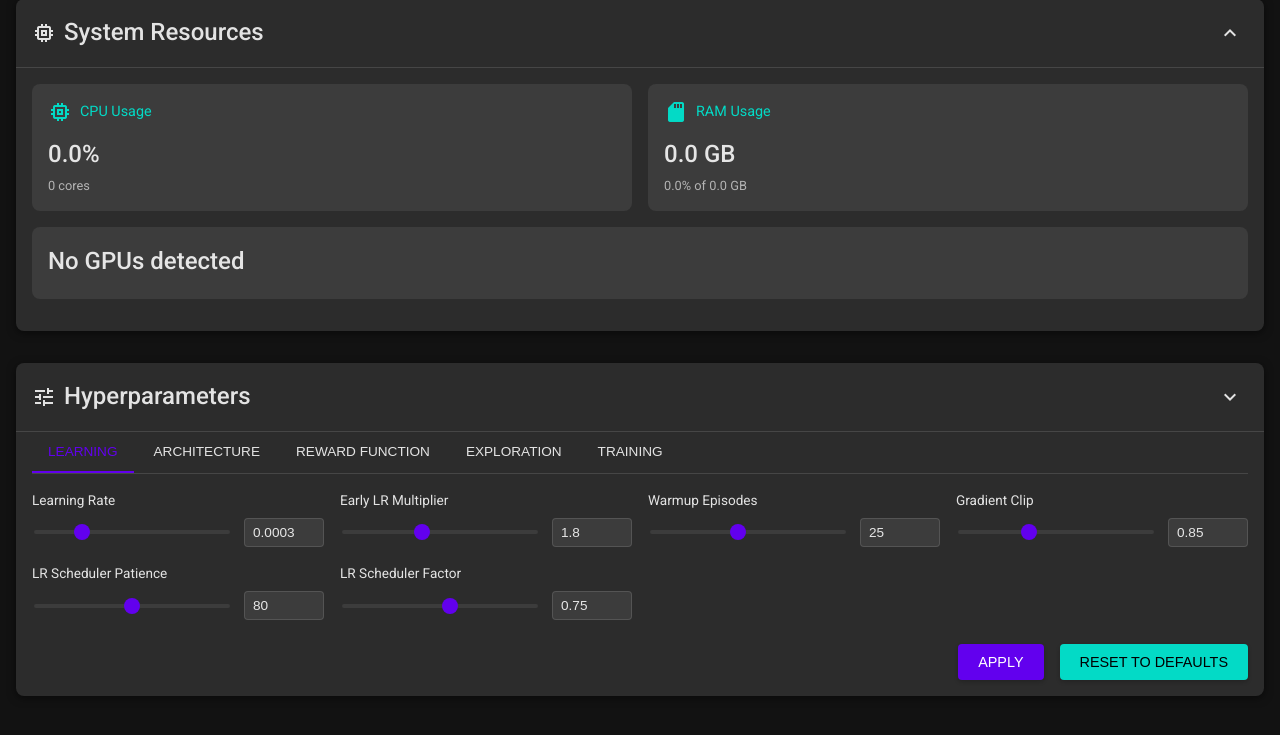
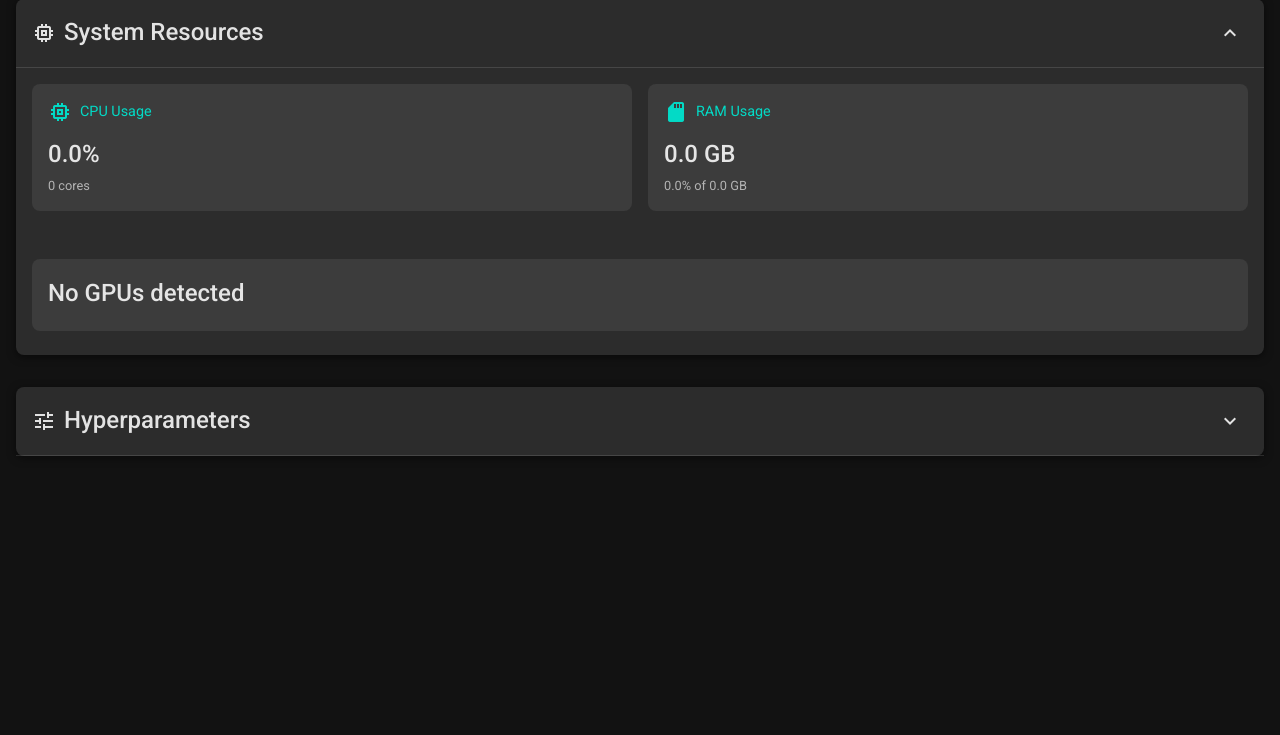
Before and after one commit to ParallelUniverseProgrammer/2048_bot, a Flask app: page / in a window 1280 px wide. Shown: the part 188-923 px from the top of the page. Run offline with Flask 2, Linux system fonts and the light colour scheme; parts of the project's set-up code (start-up, migrations or seed data) failed here and were passed over; some libraries are stand-ins or nearby versions.

Commit message:
Fix UI collapsing menus and add stop training button
- Fixed collapsing menus with proper CSS and forced reflow
- Added stop training button that appears only during training
- Improved padding in UI elements
- Enhanced button state management

🤖 Generated with [Claude Code](https://claude.ai/code)
Co-Authored-By: Claude <noreply@anthropic.com>

```diff
--- a/static/css/style.css
+++ b/static/css/style.css
@@ -209,6 +209,15 @@ h3 {
     background-color: var(--secondary-variant);
 }
 
+.material-button.danger {
+    background-color: var(--error-color);
+    color: var(--on-error);
+}
+
+.material-button.danger:hover {
+    background-color: #d32f2f;
+}
+
 .material-button.icon-button {
     min-width: auto;
     width: 36px;
@@ -263,9 +272,18 @@ h3 {
 }
 
 .hardware-panel {
-    padding: 16px;
+    padding: 0;
     transition: max-height 0.3s ease;
     overflow: hidden;
+    max-height: 0;
+}
+
+.hardware-panel > * {
+    padding: 16px;
+}
+
+.hardware-grid:last-child {
+    margin-bottom: 8px;
 }
 
 .hardware-grid {
@@ -312,9 +330,22 @@ h3 {
 }
 
 .hyperparams-content {
-    padding: 0 16px 16px;
+    padding: 0;
     transition: max-height 0.3s ease;
     overflow: hidden;
+    max-height: 0;
+}
+
+.hyperparams-content > * {
+    padding: 0 16px;
+}
+
+.hyperparams-content .tabs {
+    padding-top: 16px;
+}
+
+.param-actions {
+    padding-bottom: 16px !important;
 }
 
 .tabs {
@@ -353,6 +384,7 @@ h3 {
 .tab-content {
     display: none;
     animation: fadeIn 0.3s ease;
+    padding-bottom: 8px;
 }
 
 .tab-content.active {
--- a/templates/index.html
+++ b/templates/index.html
@@ -36,6 +36,9 @@
                 <div class="control-buttons">
                     <button id="start-training" class="material-button primary">
                         <i class="material-icons">playlist_add_check</i>Start Training
+                    </button>
+                    <button id="stop-training" class="material-button danger hidden">
+                        <i class="material-icons">stop</i>Stop Training
                     </button>
                     <button id="start-watch" class="material-button secondary">
                         <i class="material-icons">visibility</i>Watch Gameplay
```
Also changed, not shown: static/js/main.js (+34 -18 lines).
